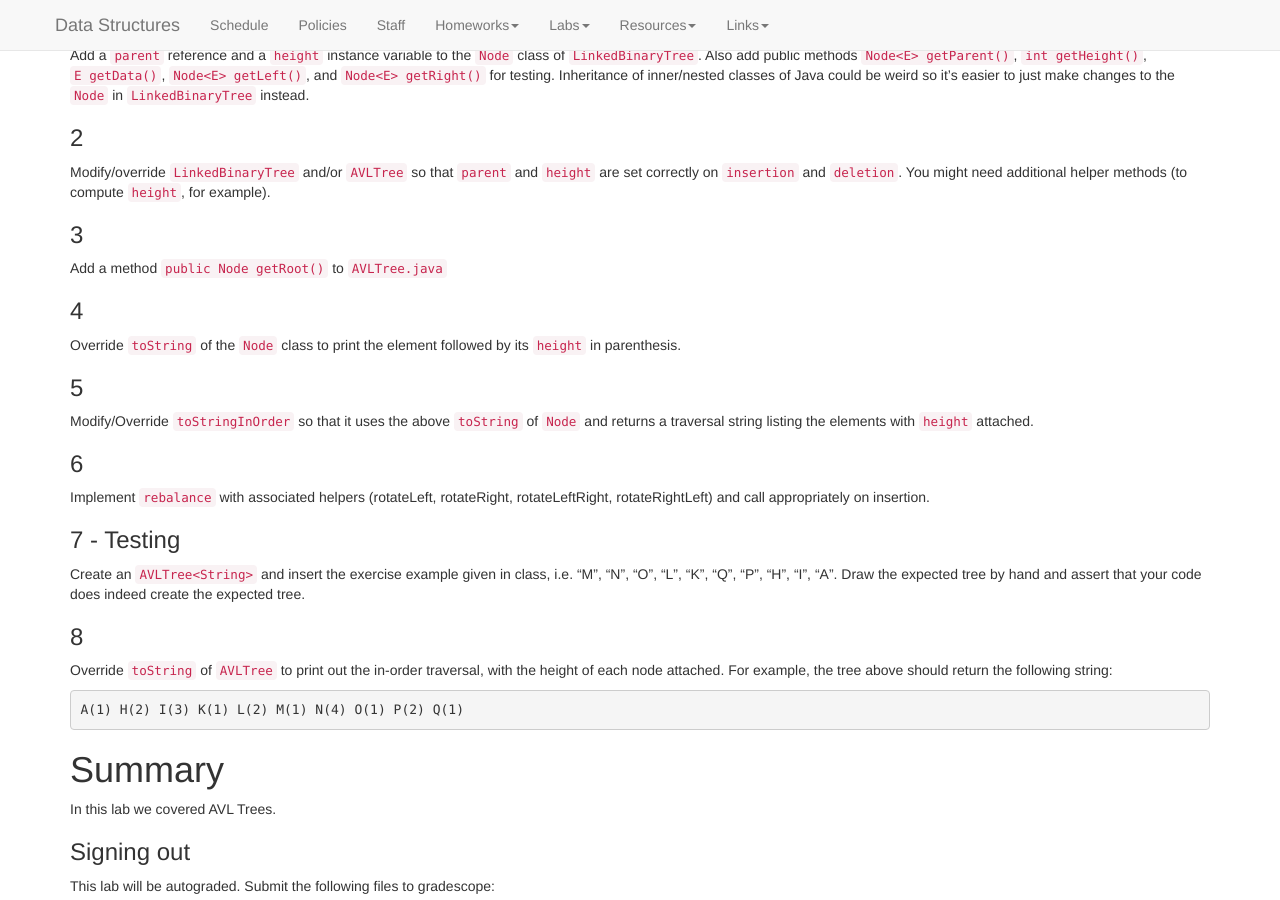
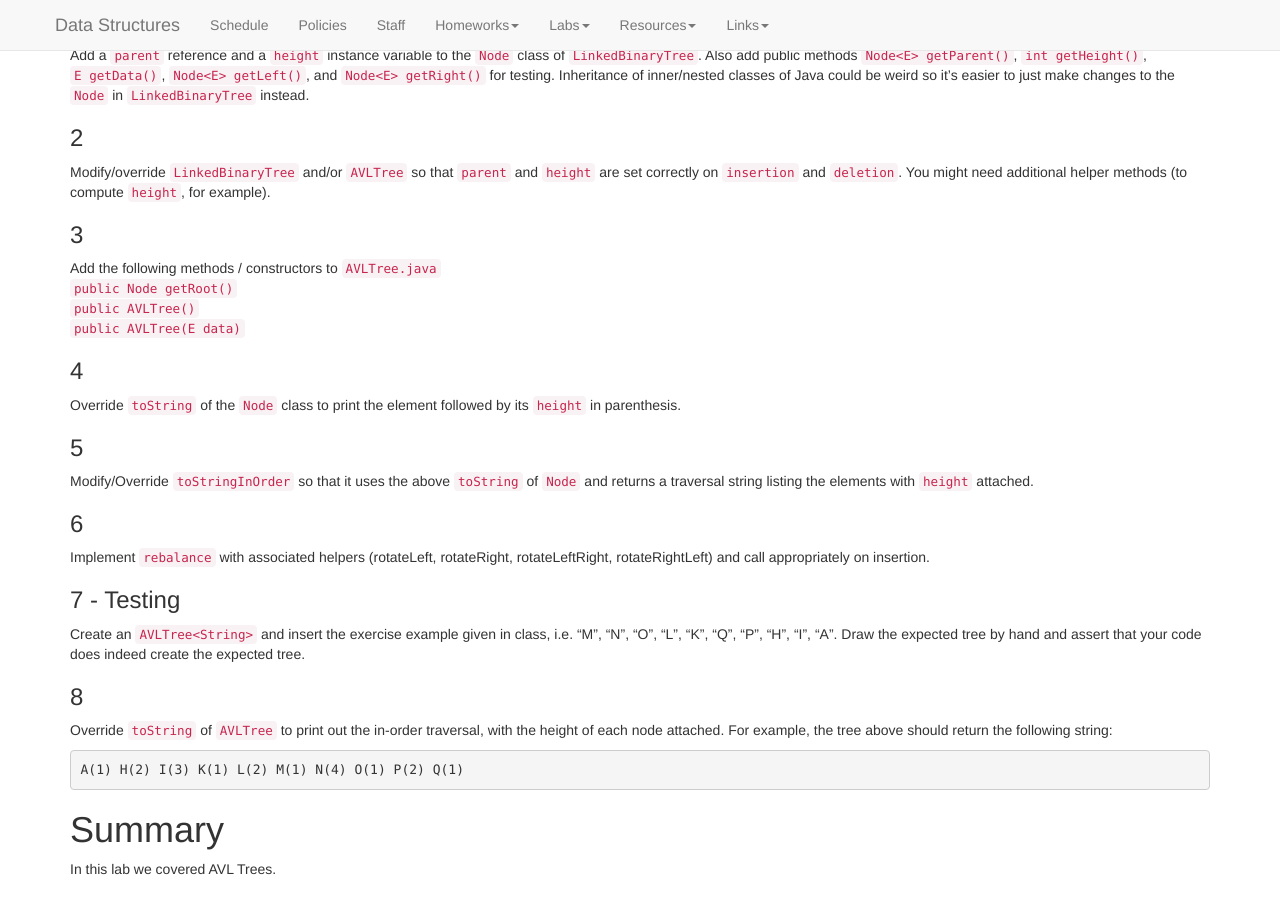
Before and after one commit to kalte0/BMC-CS-151.github.io, a Jekyll site: the page built from labs/Lab10.md, in a window 1280 px wide and 900 px high, scrolled down 545 px. Built offline with Jekyll 4.4.1, drawn with Linux system fonts in a browser that asks for light colours; nearby versions of some CDN libraries.

Commit message:
Update Lab10.md

```diff
--- a/labs/Lab10.md
+++ b/labs/Lab10.md
@@ -81,7 +81,10 @@ You might need additional helper methods (to compute
 `height`, for example).
 
 ### 3
-Add a method `public Node getRoot()` to `AVLTree.java`
+Add the following methods / constructors to `AVLTree.java`
+`public Node getRoot()`
+`public AVLTree()`
+`public AVLTree(E data)`
 
 ### 4
 Override `toString` of the `Node` class to print the element followed by its
```
